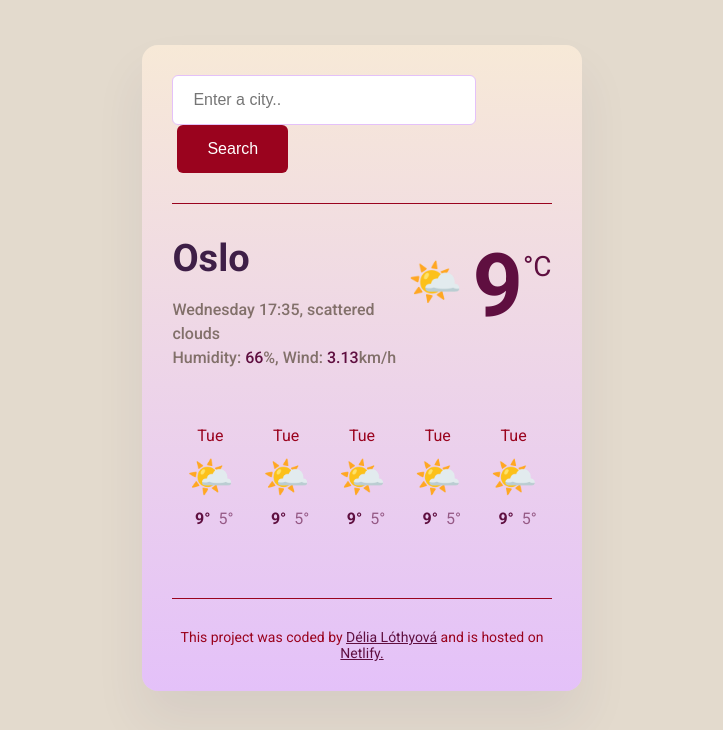
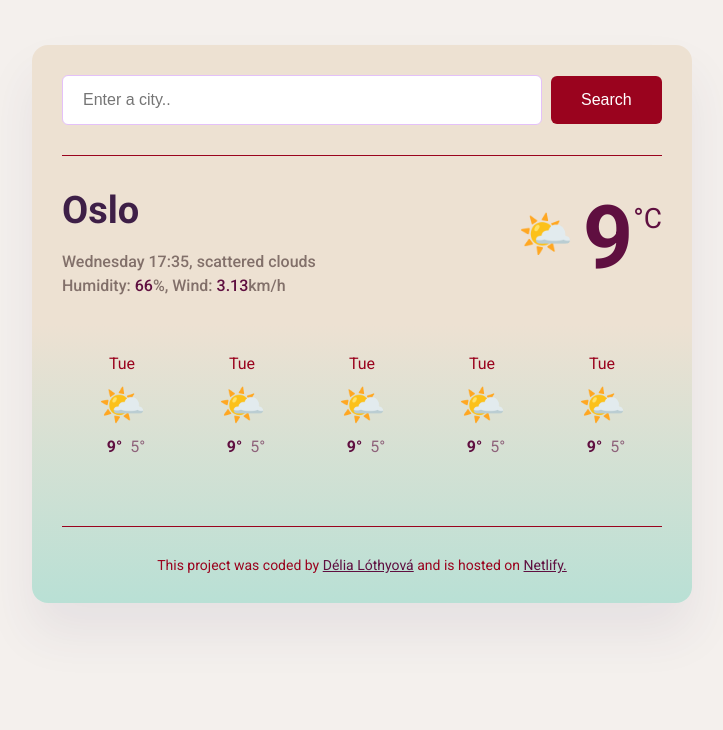
Before and after one commit to D3l14936/WeatherApp, a plain HTML site: page index.html in a window 1280 px wide. Shown: the whole page, without its empty margins (278-1001 px from the left). Drawn offline with nearby package versions, Linux system fonts and the light colour scheme; no server answers.

Commit message:
Update style.css

```diff
--- a/src/style.css
+++ b/src/style.css
@@ -1,5 +1,5 @@
 body {
-  background-color: #e3dacd;
+  background-color: #f4f0ed;
   font-family: "Roboto", sans-serif;
 }
 
@@ -8,8 +8,8 @@ a {
 }
 
 .weather-app {
-  background: linear-gradient(#f7e9d7, #e4c1f9);
-  max-width: 30%;
+  background: linear-gradient(#ede1d2, #ede1d2, #b9e0d5);
+  max-width: 600px;
   margin: 45px auto;
   box-shadow: 0 30px 50px rgba(65, 50, 100, 0.08);
   border-radius: 16px;
```
